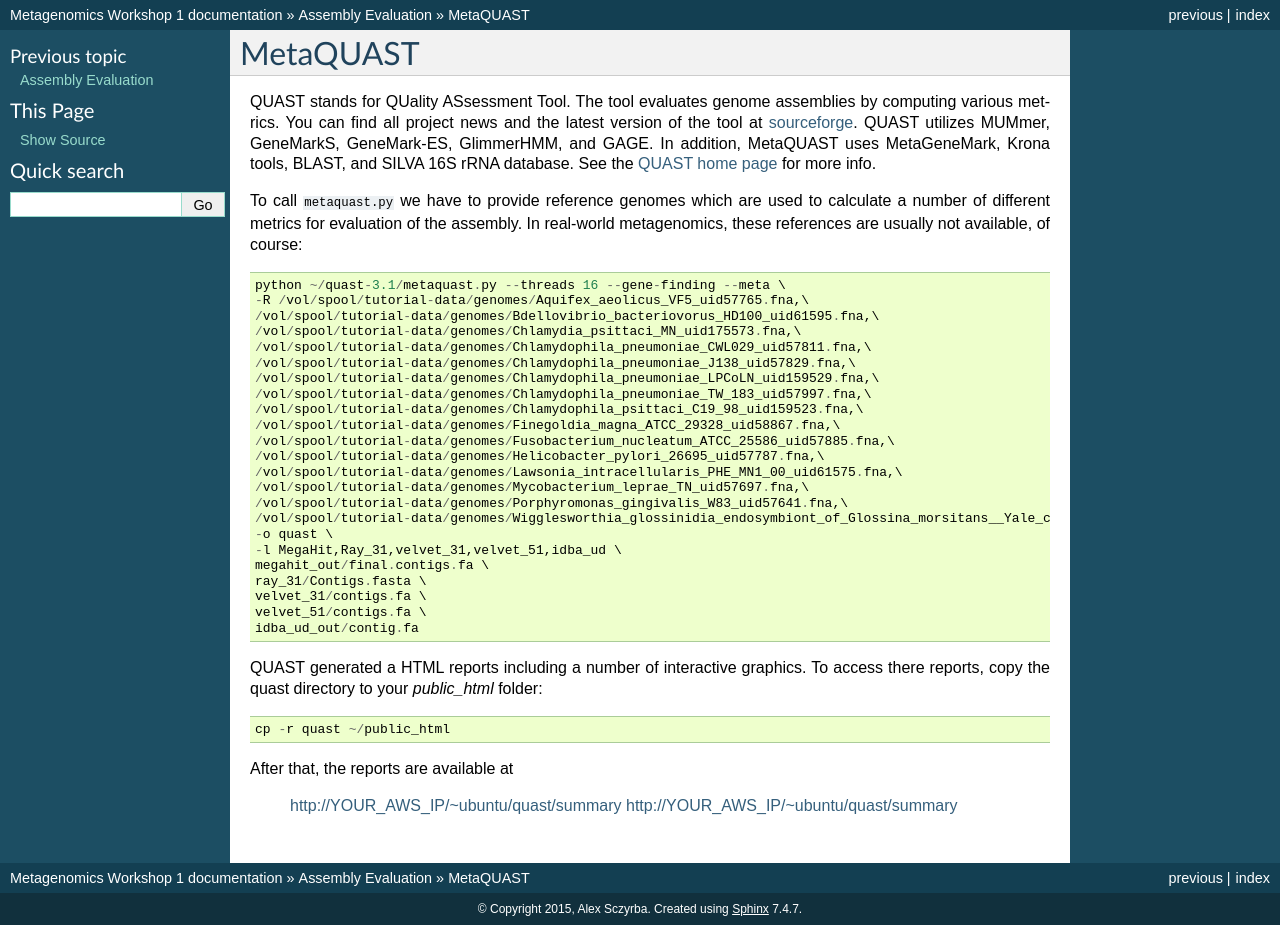
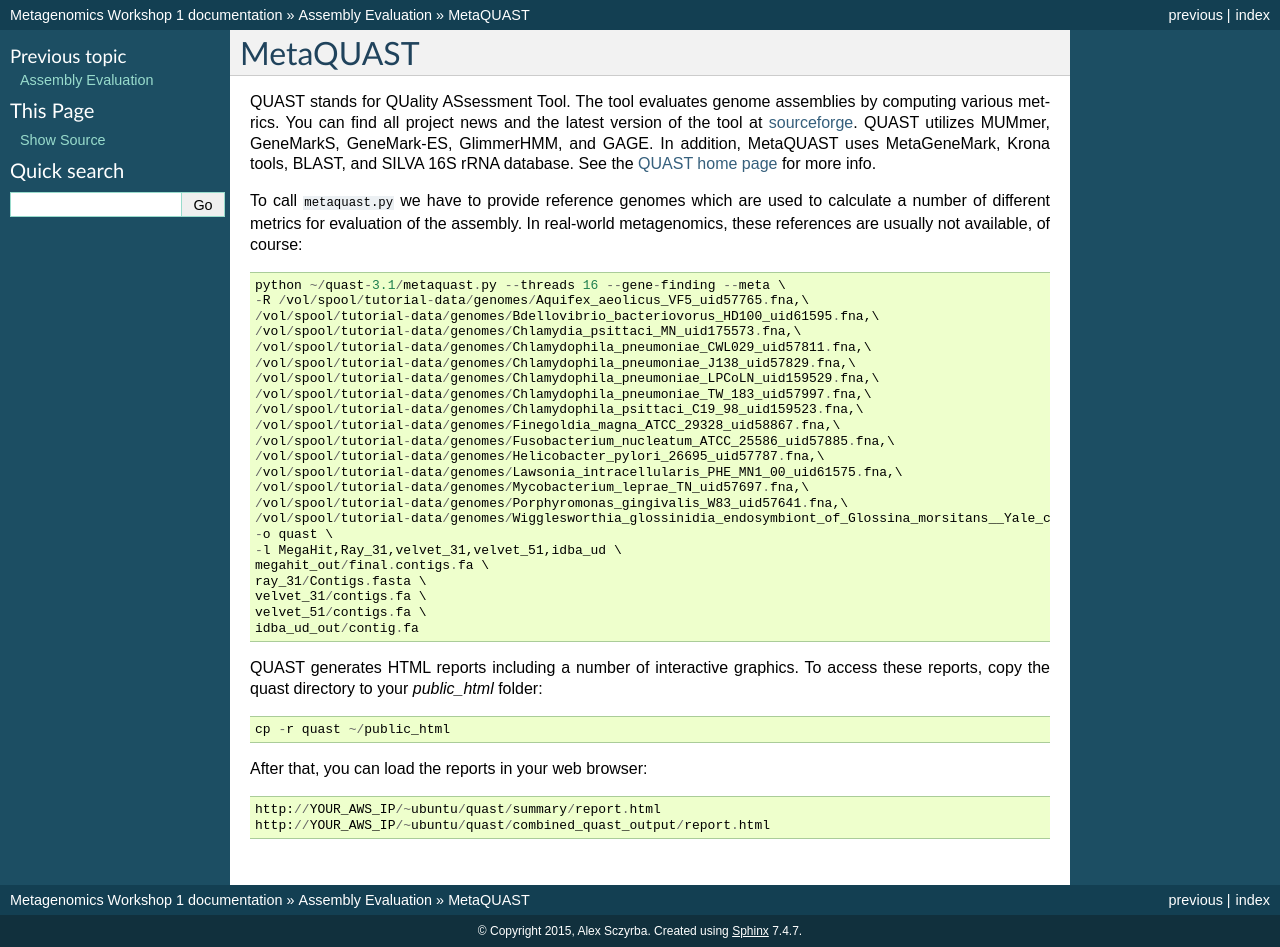
Before and after one commit to metagenomics/metagenomics-workshop, a Sphinx documentation site: the page built from docs/evaluation/metaquast.rst, in a window 1280 px wide. Built offline with Sphinx 7.4.7, drawn with Linux system fonts in a browser that asks for light colours; before the commit the page ends 925 px from its top, so only the background shows below that.

Commit message:
Update metaquast.rst

```diff
--- a/docs/evaluation/metaquast.rst
+++ b/docs/evaluation/metaquast.rst
@@ -39,12 +39,12 @@
   velvet_51/contigs.fa \
   idba_ud_out/contig.fa
 
-QUAST generated a HTML reports including a number of interactive graphics. To access there reports, copy the
+QUAST generates HTML reports including a number of interactive graphics. To access these reports, copy the
 quast directory to your `public_html` folder::
 
   cp -r quast ~/public_html
 
-After that, the reports are available at
+After that, you can load the reports in your web browser::
 
-  http://YOUR_AWS_IP/~ubuntu/quast/summary
-  http://YOUR_AWS_IP/~ubuntu/quast/summary
+  http://YOUR_AWS_IP/~ubuntu/quast/summary/report.html
+  http://YOUR_AWS_IP/~ubuntu/quast/combined_quast_output/report.html
```
